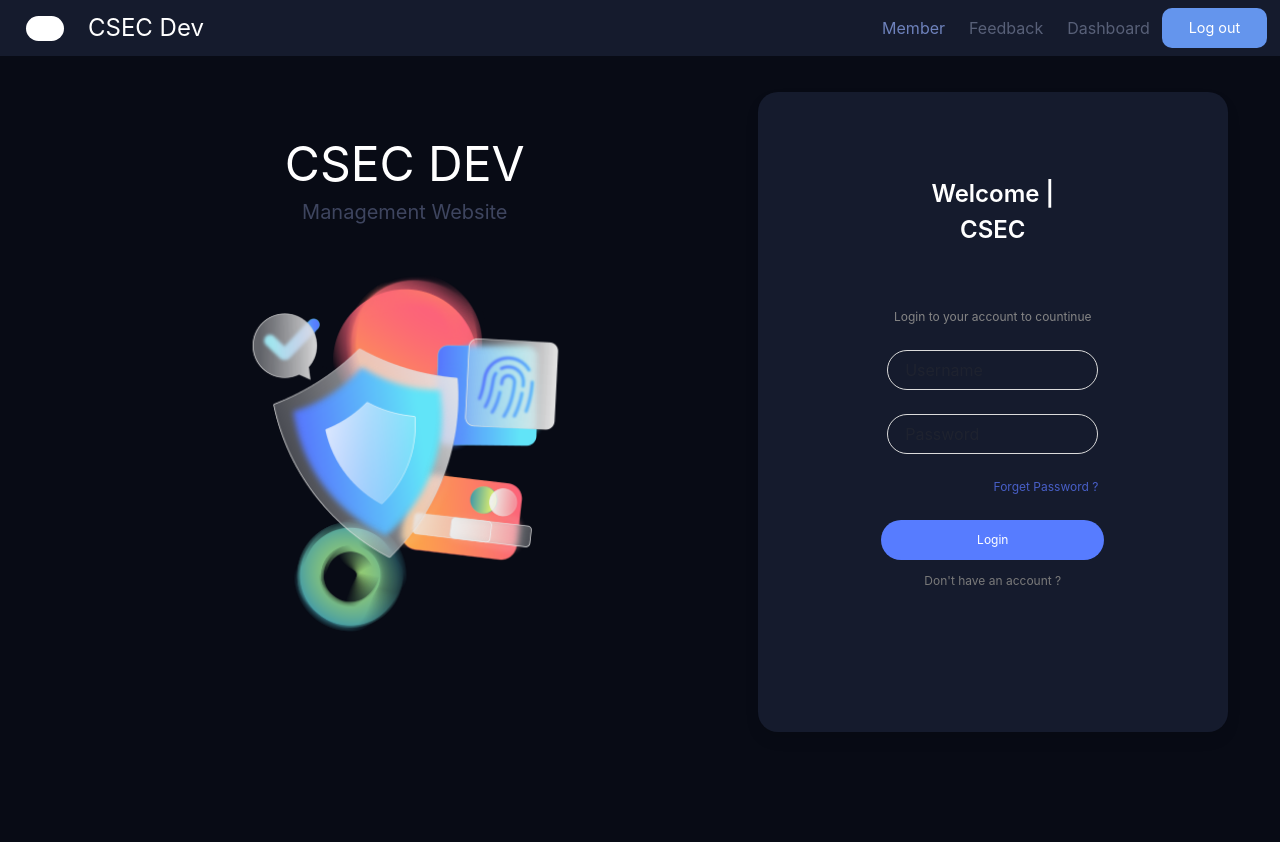
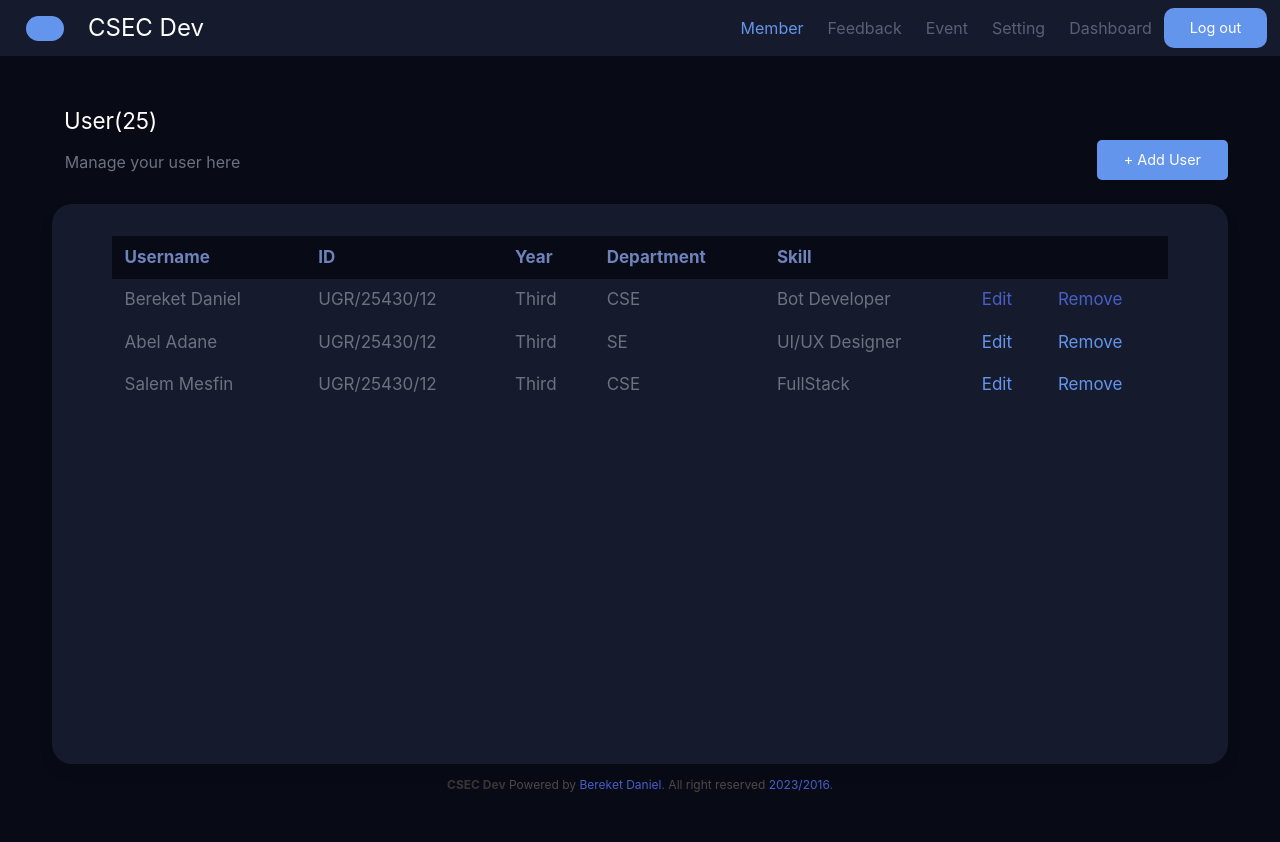
Before and after one commit to BereketDan/CSECdev, a Django app: page /index/ in a window 1280 px wide. Before the commit the page ends 732 px from the top, so only its background shows below. Run offline with Django 4.2, Linux system fonts and the light colour scheme.

Commit message:
creating modal button

```diff
--- a/CSECdev/templates/base.html
+++ b/CSECdev/templates/base.html
@@ -9,8 +9,27 @@
        {% load static %}
 
      <link rel="stylesheet" href="{% static "css/bulma/css/bulma.css" %}">
+     <style>
+
+
+    .table td {
+      font-size: 17px;
+      border: none
+    }
+
+    .table th {
+      font-size: 17px;
+      border: none
+    }
+       .navbar-item :hover{
+    background-color:#151B2D!important;
+    border-bottom: 2px solid cornflowerblue ;
+    transition: 0.6s;
+    color:cornflowerblue;
+}
+     </style>
   </head>
-  <body  style="background-color:#080B15; height: 100vh;" >
+  <body  style="background-color:#080B15; height: 100vh auto; " >
     <script>
       document.addEventListener('DOMContentLoaded', () => {
 
@@ -34,10 +53,10 @@ $navbarBurgers.forEach( el => {
 
 });
     </script>
-        <nav class="navbar" role="navigation" aria-label="main navigation" style="background-color:#151B2D; color:white;">
+        <nav class="navbar" role="navigation" aria-label="main navigation" style="background-color:#151B2D; color:white; ">
           <div class="navbar-brand">
             <a class="navbar-item" style="padding-left: 2vw;">
-            <div style="padding-left: 3vw; height: 25px; width: 25px; border-radius: 50px; background-color: white;  align-items: center;"></div>
+            <div style="padding-left: 3vw; height: 25px; width: 25px; border-radius: 50px; background-color:cornflowerblue;  align-items: center;"></div>
           </a>
             <a class="navbar-item" href="">
 
@@ -63,7 +82,7 @@ $navbarBurgers.forEach( el => {
 
             <div class="navbar-end">
               <div class="navbar-item" style="padding-right: 1vw;">
-                <a class="navbar-item" style="color:#6e82bc">
+                <a class="navbar-item" style="color:cornflowerblue">
                   Member
                 </a>
 
@@ -71,12 +90,23 @@ $navbarBurgers.forEach( el => {
                   Feedback
                 </a>
 
+
+                <a class="navbar-item" style="color:#586078" >
+                  Event
+                </a>
+
+
+                <a class="navbar-item" style="color:#586078" >
+                  Setting
+                </a>
+
+
                 <a class="navbar-item" style="color:#586078" style="padding-right: 10px;">
                   Dashboard
                 </a>
 
                 <div class="buttons">
-                  <a class="button is-primary" style="border-radius: 10px; background-color: cornflowerblue;  ">
+                  <a class="button " style="border-radius: 10px; background-color:cornflowerblue;  color: rgb(255, 255, 255); border:none;">
                     <strong style="font-size: 0.9rem; font-weight:normal; padding-left: 10px; padding-right: 10px;">Log out</strong>
                   </a>
 
@@ -98,7 +128,7 @@ $navbarBurgers.forEach( el => {
 
 
                 {% block content %}
-                <br><br>
+
 
 
 
--- a/CSECdev/templates/index.html
+++ b/CSECdev/templates/index.html
@@ -2,132 +2,169 @@
 
 {% load static %}
 {% block content %}
+
 <center>
-    <div class="columns  ">
-        <div class="column is-three-fifths has-text-white is-size-1 mt-5" id="cont">
-          CSEC DEV
-          <div class="subtitle" style="color: #3e455f;">Management Website</div>
-          <div class="columns mt-4">
-            <div class="column">
-
-                <img src="{% static "images/sec.png" %}" style="width: 55%;">
-
-            </div>
-          </div>
-        </div>
-        <div class="column is-rounded is-two-fifths  box is-vcentered is-centered second-col"  style="background-color: #151B2D; height: 80vh; border-radius: 20px;" id="second-col">
 
 
-         <!-- <div class="columns is-centered">
-          <div class="">
-              Login
-          </div>
-        </div> -->
+  <script>
 
+    document.addEventListener('DOMContentLoaded', () => {
+      // Functions to open and close a modal
+      function openModal($el) {
+        $el.classList.add('is-active');
+      }
 
-        <div class="columns is-centered">
+      function closeModal($el) {
+        $el.classList.remove('is-active');
+      }
 
-          <div class="column is-half" >
+      function closeAllModals() {
+        (document.querySelectorAll('.modal') || []).forEach(($modal) => {
+          closeModal($modal);
+        });
+      }
 
-              <div class="column has-text-white has-text-weight-semibold is-size-4 pt-5 mt-6" id="logTxt" >
-               Welcome | CSEC
-              </div>
-          </div>
+      // Add a click event on buttons to open a specific modal
+      (document.querySelectorAll('.js-modal-trigger') || []).forEach(($trigger) => {
+        const modal = $trigger.dataset.target;
+        const $target = document.getElementById(modal);
 
-        </div>
-    <div class="columns is-centered">
+        $trigger.addEventListener('click', () => {
+          openModal($target);
+        });
+      });
 
-          <div class="column is-half" >
+      // Add a click event on various child elements to close the parent modal
+      (document.querySelectorAll('.modal-background, .modal-close, .modal-card-head .delete, .modal-card-foot .button') || []).forEach(($close) => {
+        const $target = $close.closest('.modal');
 
-              <div class="is-size-7 has-text-centered mt-5 " style="color: rgb(133, 133, 133);" >
-                Login to your account to countinue
-              </div>
-          </div>
+        $close.addEventListener('click', () => {
+          closeModal($target);
+        });
+      });
 
-        </div>
+      // Add a keyboard event to close all modals
+      document.addEventListener('keydown', (event) => {
+        const e = event || window.event;
 
+        if (e.keyCode === 27) { // Escape key
+          closeAllModals();
+        }
+      });
+    });</script>
 
-        <form action="" method="">
-        <div class="columns is-centered ">
-          <div class="column is-half">
-
-              <div class="subtitle">
-                <input class="input is-rounded has-text-white" type="text" placeholder="Username" style="background-color: #151B2D; ">
-              </div>
-          </div>
+<div class="modal">
+  <div class="modal-background"></div>
+  <div class="modal-content">
+    dfdf
+    <!-- Any other Bulma elements you want -->
+  </div>
+  <button class="modal-close is-large" aria-label="close">hello</button>
+</div>
 
 
 
-        </div>
+  <div style="color: white; font-size: 1.4rem; font-weight: semi bold; float: left; " >User(25)</div>
+  <br>  <br>
 
-        <!-- <div class="columns is-centered">
-
-          <div class="column is-half">
-
-              <div class="is-size-7 has-text-left p-0  has-text-white has-text-weight-normal">
-               Password
-              </div>
-          </div>
-
-        </div> -->
-
-        <div class="columns is-centered">
-          <div class="column is-half">
-
-              <div>
-                <input class="input is-rounded has-text-grey-light" type="password" placeholder="Password" style="background-color: #151B2D; color:#ffffff ">
-              </div>
-          </div>
+  <div class="columns is-flex-direction-row is-justify-content-space-between">
+    <div style="color:  #6c717e; font-size: 1rem; font-weight: semi bold; padding-top: 0.6rem; padding-left: 0.8rem;">Manage your user here</div>
 
 
+    <div class="buttons">
+      <a class="button is-primary" style="border-radius: 5px; background-color: cornflowerblue;  ">
+        <strong style="font-size: 0.9rem; font-weight:normal; padding-left: 10px; padding-right: 10px;">+ Add User</strong>
+      </a>
 
-        </div>
-
-
-
-        <div class="columns is-centered">
-
-          <div class="column is-half">
-
-              <div class="is-size-7 has-text-right  has-text-link">
-                Forget Password ?
-              </div>
-          </div>
-
-        </div>
-
-
-        <div class="columns is-centered">
-          <div class="column ">
-
-
-            <div >
-            <button class="button is-rounded " style="background-color: #577CFF; color: white; border: none; width: 50%; " ><div class="is-size-7" id="btn">Login</div></button>
-            </div>
-
-          </div>
-
-
-
-        </div>
-      </form>
-
-      <div class="columns is-centered">
-
-        <div class="column is-half">
-
-            <div class="is-size-7 has-text-centered  has-text-grey">
-              Don't have an account ?
-            </div>
-        </div>
-
-      </div>
-        </div>
-
-      </div>
-    </center>
+    </div>
+  </div>
+  <br>
 
 
 
 
+
+  <div class="columns box is-centered second-col"  style="background-color: #151B2D; height: 70vh; border-radius: 20px; overflow-x: scroll;" >
+    <div class="column">
+      <table class="table  is-borderless " style="width: 95%; background-color:  #151B2D ;">
+        <thead class="has-text-white is-rounded">
+          <tr  class=" is-rounded" style="background-color: #080B15;">
+            <th><abbr style="color: #6e82bc;" >Username</abbr></th>
+            <th><abbr   style="color: #6e82bc;">ID</abbr></th>
+            <th><abbr   style="color: #6e82bc;">Year</abbr></th>
+            <th><abbr   style="color: #6e82bc;">Department</abbr></th>
+            <th><abbr   style="color: #6e82bc;">Skill</abbr></th>
+            <th><abbr   style="color: #6e82bc;" ></abbr></th>
+            <th><abbr   style="color: #6e82bc;" ></abbr></th>
+
+
+          </tr>
+        </thead>
+
+        <tbody class="tb"  >
+          <tr style="color: #6c717e; font-size: 1rem;">
+
+            <td  >Bereket Daniel </td>
+            <td class="">UGR/25430/12 </td>
+            <td class=" ">Third</td>
+            <td class=" ">CSE</td>
+            <td class=" ">Bot Developer</td>
+            <td class=" "  style="color: cornflowerblue"><a>Edit</a></td>
+            <td class=" " style="color: cornflowerblue"><a>Remove</a></td>
+
+
+          </tr>
+          <tr style="color: #6c717e;">
+
+            <td  >Abel Adane </td>
+            <td class="">UGR/25430/12 </td>
+            <td class=" ">Third</td>
+            <td class=" ">SE</td>
+            <td class=" ">UI/UX Designer</td>
+            <td class=" " style="color: cornflowerblue">Edit</td>
+            <td class=" " style="color: cornflowerblue">Remove</td>
+
+
+          </tr>
+
+          <tr style="color: #6c717e;">
+
+            <td  >Salem Mesfin </td>
+            <td class="">UGR/25430/12 </td>
+            <td class=" ">Third</td>
+            <td class=" ">CSE</td>
+            <td class=" ">FullStack</td>
+            <td class=" " style="color: cornflowerblue">Edit</td>
+            <td class=" " style="color: cornflowerblue">Remove</td>
+
+
+          </tr>
+
+
+
+        </tbody>
+      </table>
+
+    </div>
+
+
+  </div>
+
+
+
+
+
+
+
+
+</center>
+<br>
+
+<div class="content has-text-centered is-size-7 " >
+  <p>
+    <strong>CSEC Dev</strong> Powered by <a>Bereket Daniel</a>. All right reserved
+    <a href="http://opensource.org/licenses/mit-license.php">2023/2016</a><a href="http://creativecommons.org/licenses/by-nc-sa/4.0/"></a>.
+  </p>
+</div>
+
 {% endblock %}
```
Also changed, not shown: CSECdev/templates/login.html (+4 -4 lines), CSECdev/templates/some.txt (added, +106 -0 lines), CSECdev/static/js/index.js (added).
